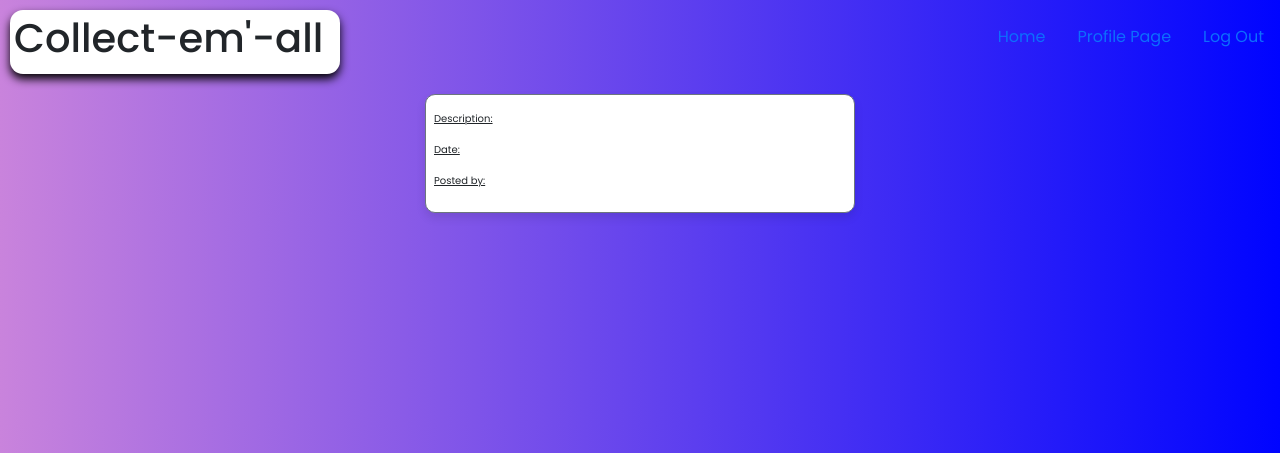
After one commit to Soapie14/collectables-media-site, a Flask app: template flask_app/templates/details.html in a window 1280 px wide. The commit adds this page. Shown: the top 453 px of the page. Run offline with Flask 2, Linux system fonts and the light colour scheme; the template is opened without the code that fills it, so the values that code supplies are empty.

Commit message:
Create page working

```diff
--- a/flask_app/controllers/items.py
+++ b/flask_app/controllers/items.py
@@ -31,7 +31,7 @@ def create_item():
 def item_detail(item_id):
     user = User.get_by_id(session["user_id"])
     item = Item.get_by_id(item_id)
-    return render_template("view.html", user=user, item=item)
+    return render_template("details.html", user=user, item=item)
 #may need to add similar to recipe=recipe after user=user
 
 @app.route("/items/edit/<int:item_id>")
--- a/flask_app/models/item.py
+++ b/flask_app/models/item.py
@@ -53,6 +53,7 @@ class Item:
                     "first_name": result["first_name"],
                     "last_name": result["last_name"],
                     "email": result["email"],
+                    "password": None,
                     "created_at": result["uc"],
                     "updated_at": result["uu"]
                 }
--- a/flask_app/templates/create.html
+++ b/flask_app/templates/create.html
@@ -46,7 +46,7 @@
 
     <div class="create">
         <div class="create_inputs">
-                <form action='/create' method='post'>
+                <form action='/create/new' method='post'>
                     {% with messages = get_flashed_messages(category_filter=['item']) %}
                     <!-- declare a variable called messages -->
                     {% if messages %}
@@ -64,8 +64,9 @@
                     <input type='text' name='name'>
                 </div>
                 <div class="mb-4 p-2">
+                    <label for='image' class="mb-2">Image:</label>
                     <input type="file" id="image-input" accept="image/jpeg, image/png, image/jpg">
-                    <div id="display-image"></div>
+                    <!-- <div id="display-image"></div> -->
                 </div>
                 <div class="mb-4 p-2">
                     <label for="date" class="mb-2">Year:</label>
--- /dev/null
+++ b/flask_app/templates/details.html
@@ -0,0 +1,70 @@
+<!DOCTYPE html>
+<html lang="en">
+
+<head>
+    <meta charset="UTF-8">
+    <meta http-equiv="X-UA-Compatible" content="IE=edge">
+    <meta name="viewport" content="width=device-width, initial-scale=1.0">
+
+    <!-- Bootstrap -->
+    <link href="https://cdn.jsdelivr.net/npm/bootstrap@5.2.3/dist/css/bootstrap.min.css" rel="stylesheet"
+        integrity="sha384-rbsA2VBKQhggwzxH7pPCaAqO46MgnOM80zW1RWuH61DGLwZJEdK2Kadq2F9CUG65" crossorigin="anonymous">
+
+    <!-- CSS -->
+    <link rel="stylesheet" href="{{url_for('static',filename='style.css')}}" />
+
+    <!-- Javascript -->
+    <script src="{{url_for('static', filename='/js/script.js')}}" async></script>
+
+    <!-- ICONS -->
+    <link rel="stylesheet" href="https://unicons.iconscout.com/release/v4.0.0/css/line.css">
+
+    <title>Details</title>
+</head>
+
+<body class="body_create">
+
+    <div class="nav_bar">
+
+        <div class="left_logo">
+            <h1 class="logo">Collect-em'-all</h1>
+        </div>
+
+        <div class="right_links">
+            <ul class="nav justify-content-end">
+                <li class="nav-item">
+                    <a class="nav-link active" aria-current="page" href="/dashboard">Home</a>
+                </li>
+                <li class="nav-item">
+                    <a class="nav-link" href="#">Profile Page</a>
+                </li>
+                <li class="nav-item">
+                    <a class="nav-link" href="/logout">Log Out</a>
+                </li>
+            </ul>
+        </div>
+    </div>
+
+
+
+    <div class="container border border-secondary p-2">
+        <div class="flex-container">
+            <h2 class="d-flex justify-content-center">{{item.name}}</h2>
+            <p><u>Description:</u></p>
+            <p class="majority-width">{{item.description}}</p>
+        </div>
+        <div class="flex-container">
+            <p><u>Date:</u></p>
+            <p class="majority-width"> {{item.date}}</p>
+        </div>
+
+        <div class="flex-container">
+            <p><u>Posted by:</u></p>
+            <p class="majority-width">{{item.user.first_name}}</p>
+        </div>
+    </div>
+
+
+</body>
+
+</html>
```
